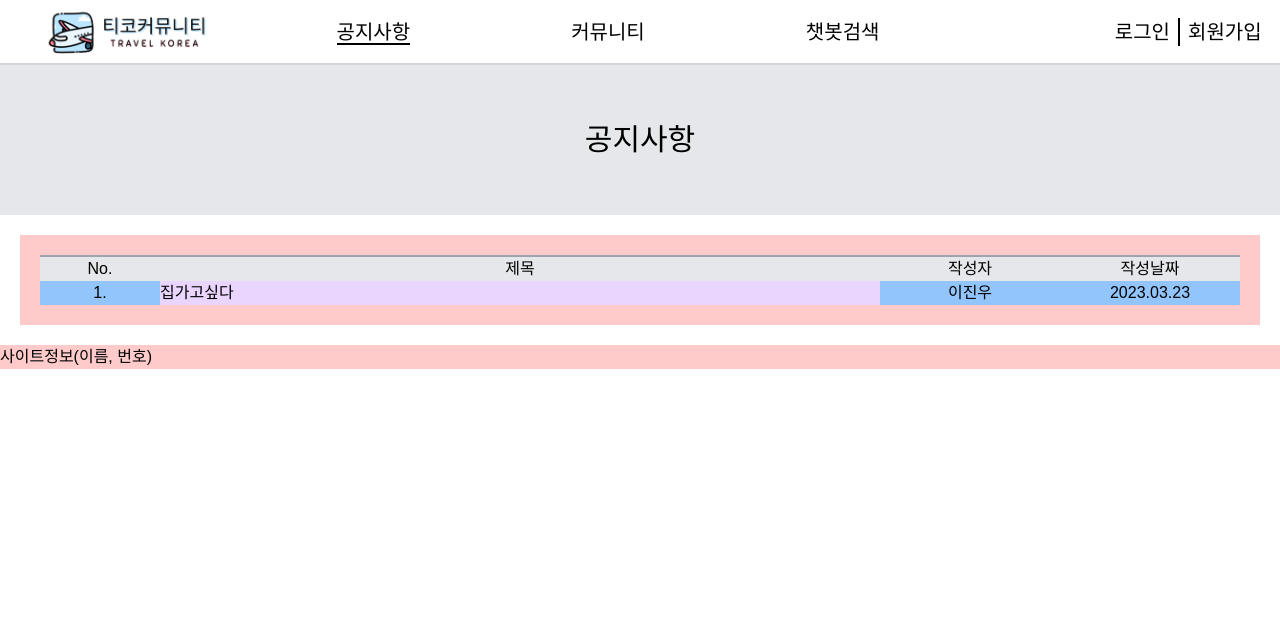
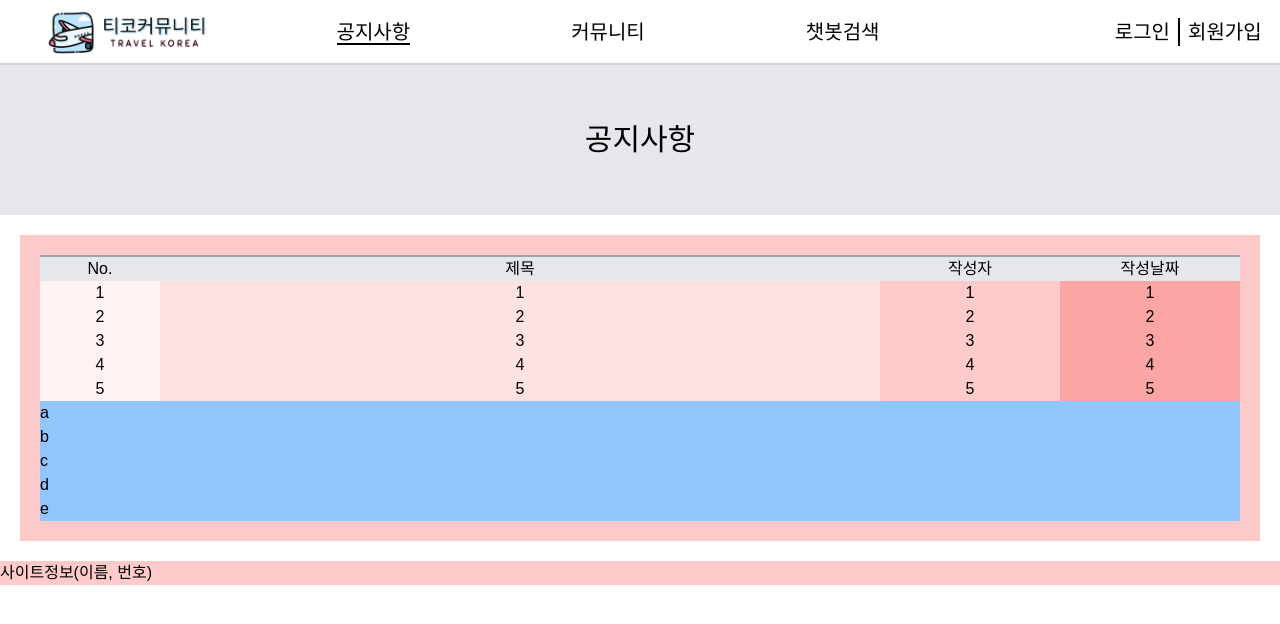
Before and after one commit to ajin1597/TkoCommunity, a React (Create React App) app in the folder travel_korea/: page /NoticePage in a window 1280 px wide. Shown: the top 624 px of the page. Built offline with nearby package versions, Linux system fonts and the light colour scheme; a web font is replaced by a local one.

Commit message:
2023.03.27 2

```diff
--- a/travel_korea/src/components/CommunityPage.js
+++ b/travel_korea/src/components/CommunityPage.js
@@ -6,7 +6,7 @@ function CommunityPage() {
     return (
         <>
             <Header />
-            <div>rhd</div>
+            <div>rhdsss</div>
             <Copyright />
         </>
     );
--- a/travel_korea/src/components/NoticePage.js
+++ b/travel_korea/src/components/NoticePage.js
@@ -1,14 +1,19 @@
 import { Link } from "react-router-dom";
 import Header from "../Layout/Header";
 import Copyright from "../Layout/Copyright";
-import { useState } from "react";
+import { useEffect, useState } from "react";
 
 const NoticePage = () => {
 
-    const [titleNotic, setTitleNotic] = useState([]);
-    const [userNotic, setUserNotic] = useState([]);
-    const [dateNotic, setDateNotic] = useState([]);
-    const [numNotic, setNumNotic] = useState([]);
+    const a = [1, 2, 3, 4, 5];
+    const b = ['a', 'b', 'c', 'd', 'e'];
+
+
+
+    // const [titleNotic, setTitleNotic] = useState([]);
+    // const [userNotic, setUserNotic] = useState([]);
+    // const [dateNotic, setDateNotic] = useState([]);
+    // const [numNotic, setNumNotic] = useState([]);
 
     return (
         <>
@@ -24,12 +29,38 @@ const NoticePage = () => {
                         <div className="w-[15%] flex justify-center">작성자</div>
                         <div className="w-[15%] flex justify-center">작성날짜</div>
                     </div>
-                    <div id="공지사항 게시물 포멧" className="flex justify-between w-[100%] bg-blue-300">
+                    <div id="공지사항 게시물 포멧" className="w-[100%] bg-blue-300">
                         {/* 밑에 포멧형식으로 map돌리기 */}
-                        <div id="게시물번호" className="w-[10%] flex justify-center ">1.</div>
-                        <div id="제목글" className="w-[60%] flex justify-start pr-[500px] bg-purple-200 ">집가고싶다</div>
-                        <div id="작성자" className="w-[15%] flex justify-center ">이진우</div>
-                        <div id="작성시간" className="w-[15%] flex justify-center ">2023.03.23</div>
+
+                        {a.map((ele, idx) => {
+                            return (
+                                <div key={idx} className="flex "
+                                // onClick={qwe}
+                                >
+                                    <div id="게시물번호" className=" bg-red-50 w-[10%] flex justify-center">{ele}</div>
+                                    <div id="제목글" className=" bg-red-100 w-[60%] flex justify-center">{ele}</div>
+                                    <div id="작성자" className=" bg-red-200 w-[15%] flex justify-center">{ele}</div>
+                                    <div id="작성시간" className=" bg-red-300 w-[15%] flex justify-center">{ele}</div>
+                                </div>
+                            );
+                            // <div>
+                            //         <div id="게시물번호" className="w-[10%] flex justify-center ">{ele}</div>
+                            //         <div id="제목글" className="w-[60%] flex justify-start pr-[500px] bg-purple-200 ">{ele}</div>
+                            //         <div id="작성자" className="w-[15%] flex justify-center ">{ele}</div>
+                            //         <div id="작성시간" className="w-[15%] flex justify-center ">{ele}</div>
+                            //     </div>
+
+
+                        })}
+                        {b.map((b, idx) => {
+                            return (
+                                <div>{b}</div>
+                            );
+                        })}
+
+
+
+
                     </div>
                 </div>
 
```
